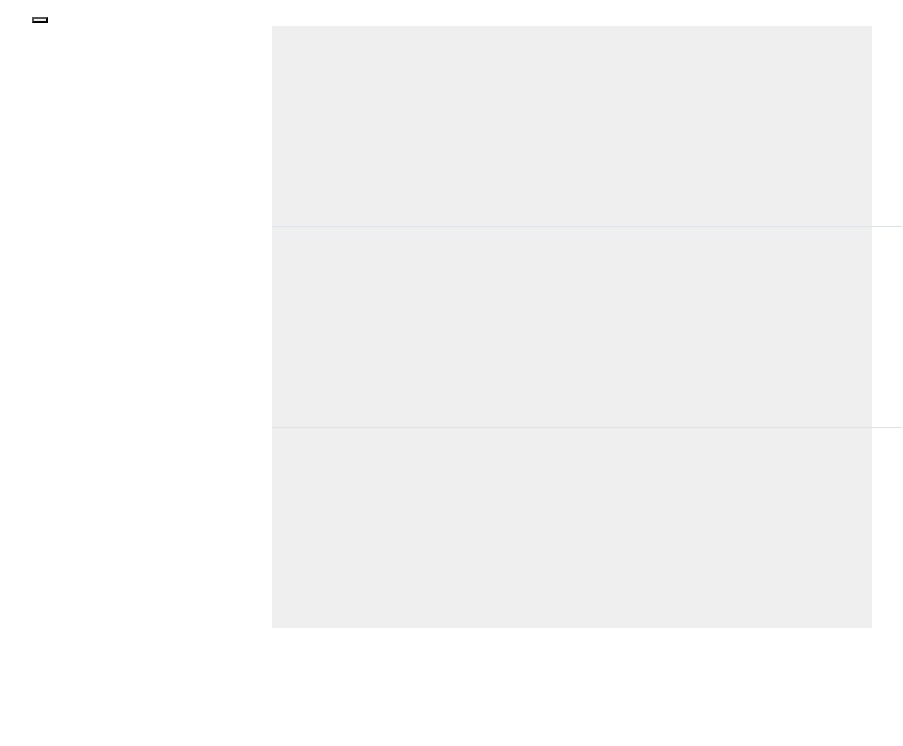
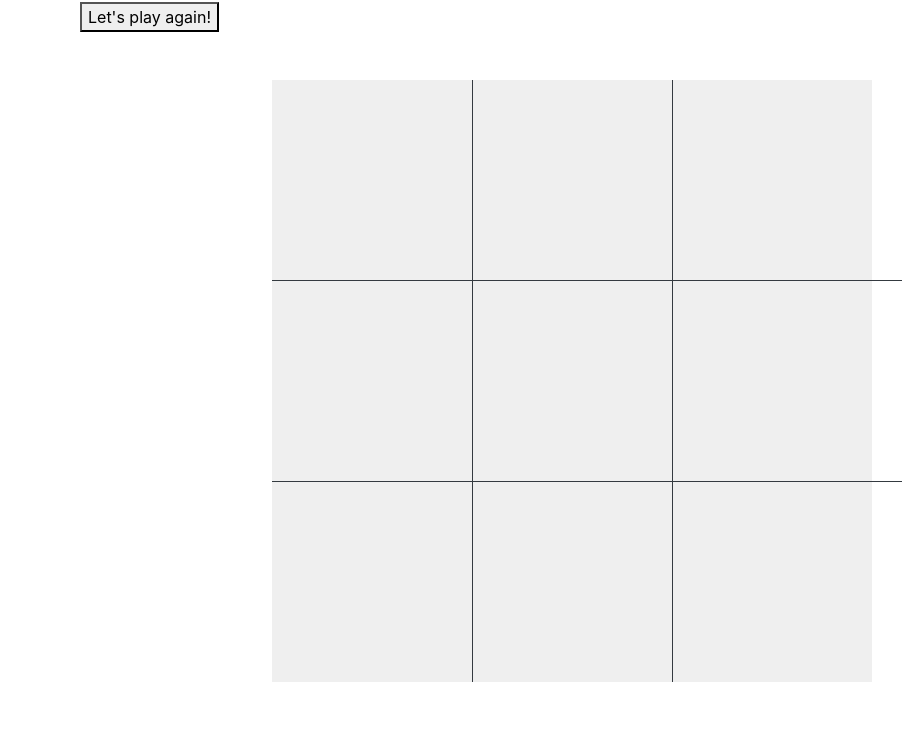
Before and after one commit to rcbrowder/tictactoe, a plain HTML site: page index.html in a window 1280 px wide. Shown: the part 54-800 px from the top of the page, without its empty margins (53-956 px from the left). Drawn offline with nearby package versions, Linux system fonts and the light colour scheme.

Commit message:
Remove tie case. Need to rewrite for ties.

```diff
--- a/index.html
+++ b/index.html
@@ -8,29 +8,28 @@
         <link rel="stylesheet" href="style.css">
     </head>
     <body class="container">
-        <div class="header">
-
+        <div class="header mb-5 mx-5">
             <h1>Tic-Tac-Toe</h1>
-            <button id="reset"></button>
+            <button id="reset">Let's play again!</button>
+        </div>
 
         <div class="board">
-                <div id="toprow" class="row border-bottom">
+            <div id="toprow" class="row border-bottom border-dark">
                 <button class="space left"></button>
-                    <button class="space center"></button>
-                    <button class="space right"></button>
+                <button class="space center border-left border-dark"></button>
+                <button class="space right border-left border-dark"></button>
             </div>
-                <div id="middlerow" class="row border-bottom">
+            <div id="middlerow" class="row border-bottom border-dark">
                 <button class="space left"></button>
-                    <button class="space center"></button>
-                    <button class="space right"></button>
+                <button class="space center border-left border-dark"></button>
+                <button class="space right border-left border-dark"></button>
             </div>
             <div id="bottomrow" class="row">
                 <button class="space left"></button>
-                    <button class="space center"></button>
-                    <button class="space right"></button>
+                <button class="space center border-left border-dark"></button>
+                <button class="space right border-left border-dark"></button>
             </div>
         </div>
-
 
 
 
--- a/main.js
+++ b/main.js
@@ -1,7 +1,8 @@
 // Variables
 var turn = true; // Keeps track of whose turn it is
 var buttons = document.getElementsByClassName('space');
-var btnValue = []
+var btnValue = [];
+var whoWins = 0;
 var winCombos = [
     // Horizontals
   '0,1,2',
@@ -16,7 +17,8 @@ var winCombos = [
   // Diagonals
   '0,4,8',
   '2,4,6']
-var whoWins = 0;
+
+
 // Wait for page to load before allowing user to click buttons
 
 document.onreadystatechange = function() {
@@ -28,6 +30,7 @@ document.onreadystatechange = function() {
     }
 }
 
+document.getElementById('reset').addEventListener('click',reset);
 
 function ButtonLogic(evt) {
     var selectedSpace = evt.target.innerHTML;
@@ -53,9 +56,10 @@ function winner() {
         if (btnValue[i] == 'X') {
             xInd.push(i);
         }
-        if (btnValue[i] == 'O') {
+        else if (btnValue[i] == 'O') {
             oInd.push(i);
         }
+
         if (winCombos.indexOf(xInd.join()) != -1) {
             whoWins = 1;
             break;
@@ -71,20 +75,8 @@ function winner() {
     if (whoWins == 2) {
         alert("Player2 wins!");
     }
-    if (btnValue.indexOf('') == -1) {
-        alert("We have a tie!");
-    }
 }
 
-
-
-    // for (var j = 0; j < winCombos.length; j++) {
-    //     var xInd = [];
-    //     // Check every combo
-    //     for (var n = 0; n < 3; n++) {
-    //         // Get array of 'X' indicies
-    //
-    //     }
-    //     // Check if it matches winCombos
-    //
-    // }
+function reset() {
+    location.reload();
+}
--- a/style.css
+++ b/style.css
@@ -3,9 +3,14 @@ button.space {
     border: none;
     height: 200px;
     width: 200px;
+    font-size: 9em;
 }
 
 .board {
     margin: auto;
     width: 600px;
 }
+
+.header {
+
+}
```
Lines whose indentation alone changed are shown as unchanged.
